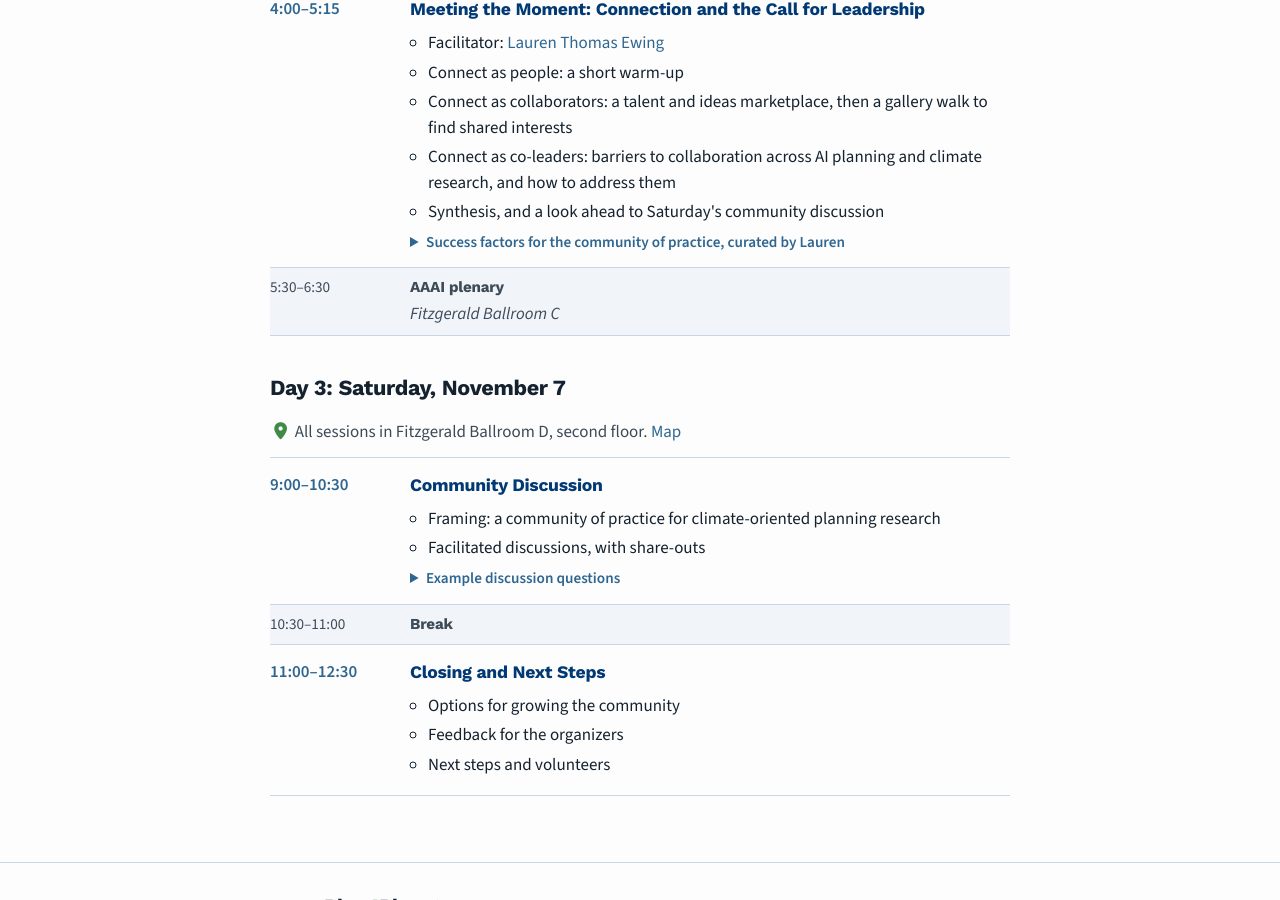
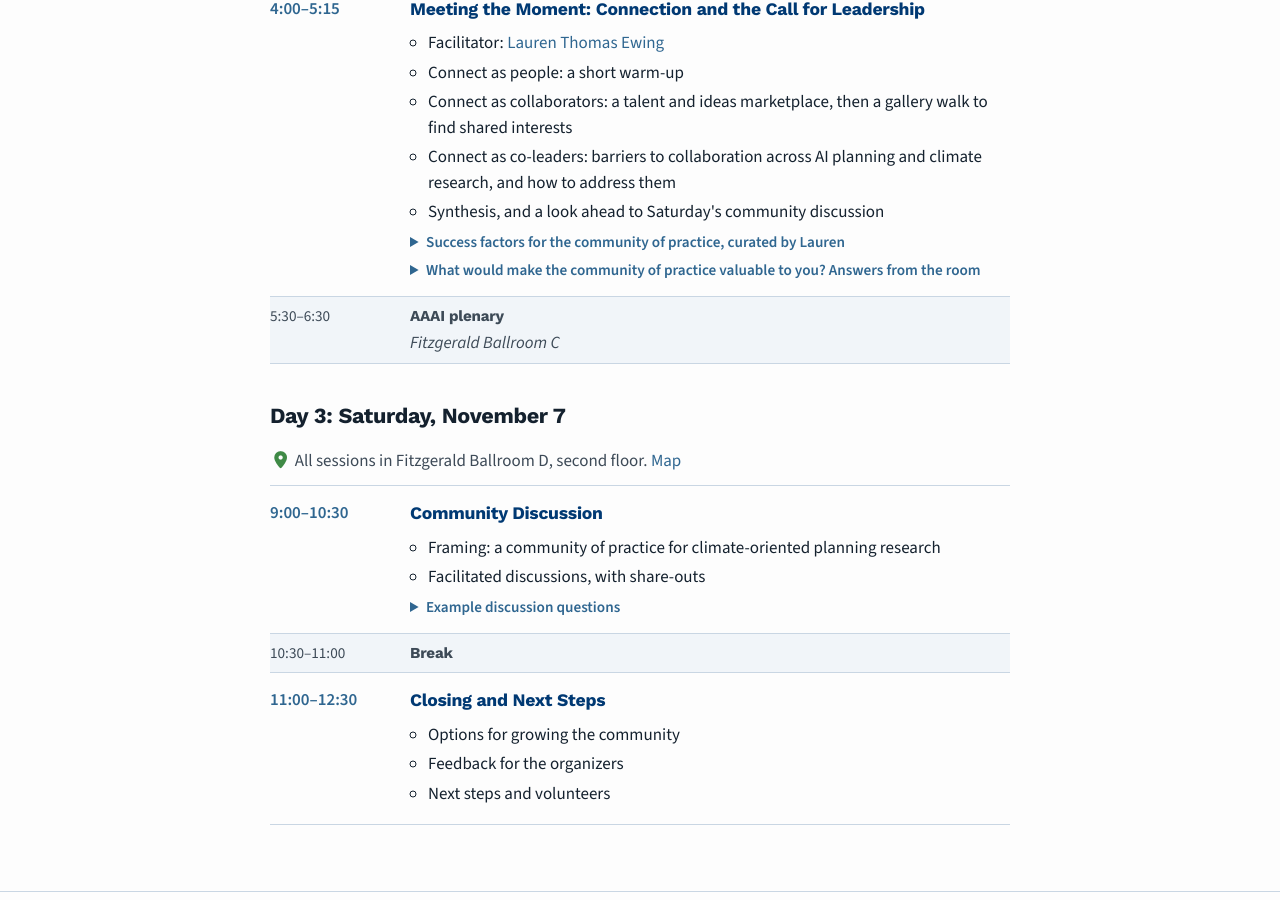
Before and after one commit to plan4planet/plan4planet.github.io, a Jekyll site: the page built from pages/schedule.md, in a window 1280 px wide and 900 px high, scrolled down 3588 px. Built offline with Jekyll 4.4.1, drawn with Linux system fonts in a browser that asks for light colours; nearby versions of some CDN libraries.

Commit message:
content: what would make the community valuable, from Lauren's Friday session, as a second list under it

```diff
--- a/_data/schedule.yml
+++ b/_data/schedule.yml
@@ -5,7 +5,8 @@
 # Session items: `label` (required), then optional `speaker` (links to /speakers/), `talk` (confirmed
 # talk titles only), and `papers` (accepted-paper talks, as on /papers/). Optional `prompts` on a
 # session: example discussion questions, shown in a collapsed list. Optional `outcomes` on a session:
-# what came out of it, with a `summary` line and `items` of `name` plus optional `detail`, shown in a collapsed list.
+# what came out of it, a list of groups, each with a `summary` line and `items` of `name` plus optional
+# `detail`, each group shown in its own collapsed list.
 
 - day: Day 1
   date: Thursday, November 5
@@ -174,24 +175,37 @@
         - label: "Connect as co-leaders: barriers to collaboration across AI planning and climate research, and how to address them"
         - label: Synthesis, and a look ahead to Saturday's community discussion
       outcomes:
-        summary: "Success factors for the community of practice, curated by Lauren"
-        items:
-          - name: Shared vision/goals
-            detail: alignment of purpose and path forward
-          - name: Visibility and contact
-            detail: frequency and quality of connections
-          - name: Mutual trust and understanding
-            detail: appreciating each others’ domain
-          - name: Innovation
-            detail: diversity of thought to dispel groupthink
-          - name: Coordination
-            detail: putting together a joint body of work
-          - name: Outreach and awareness
-            detail: needs assessment
-          - name: Representation
-            detail: getting agenda time at each others’ conferences
-          - name: Timeliness
-            detail: giving tools and info to those who need it when they need it
+        - summary: "Success factors for the community of practice, curated by Lauren"
+          items:
+            - name: Shared vision/goals
+              detail: alignment of purpose and path forward
+            - name: Visibility and contact
+              detail: frequency and quality of connections
+            - name: Mutual trust and understanding
+              detail: appreciating each others’ domain
+            - name: Innovation
+              detail: diversity of thought to dispel groupthink
+            - name: Coordination
+              detail: putting together a joint body of work
+            - name: Outreach and awareness
+              detail: needs assessment
+            - name: Representation
+              detail: getting agenda time at each others’ conferences
+            - name: Timeliness
+              detail: giving tools and info to those who need it when they need it
+        - summary: "What would make the community of practice valuable to you? Answers from the room"
+          items:
+            - name: Publications and public scholarship
+            - name: Research projects
+            - name: Getting resources into the hands of policy makers
+            - name: A shared understanding of planning and climate research methodologies, broadly
+            - name: A focus on specific project work with a clear scope
+            - name: Funding opportunities and philanthropy
+            - name: Connection to policy makers and communities
+            - name: Representing the work to outside stakeholders
+            - name: Solving real-world problems, and impact
+            - name: Making progress on the problem of applied negotiation
+            - name: A home for projects people are passionate about but have no clear place for
     - time: 5:30–6:30
       title: AAAI plenary
       subtitle: Fitzgerald Ballroom C
--- a/pages/schedule.md
+++ b/pages/schedule.md
@@ -62,16 +62,16 @@ description: "The three-day program for Planning for a Better Planet, AAAI Fall
         </ul>
       </details>
       {%- endif %}
-      {%- if slot.outcomes %}
+      {%- for group in slot.outcomes %}
       <details class="schedule-prompts">
-        <summary>{{ slot.outcomes.summary }}</summary>
+        <summary>{{ group.summary }}</summary>
         <ul>
-          {%- for outcome in slot.outcomes.items %}
-          <li><strong>{{ outcome.name }}</strong>{% if outcome.detail %} ({{ outcome.detail }}){% endif %}</li>
+          {%- for outcome in group.items %}
+          <li>{% if outcome.detail %}<strong>{{ outcome.name }}</strong> ({{ outcome.detail }}){% else %}{{ outcome.name }}{% endif %}</li>
           {%- endfor %}
         </ul>
       </details>
-      {%- endif %}
+      {%- endfor %}
     </div>
   </li>
   {%- endfor %}
```
